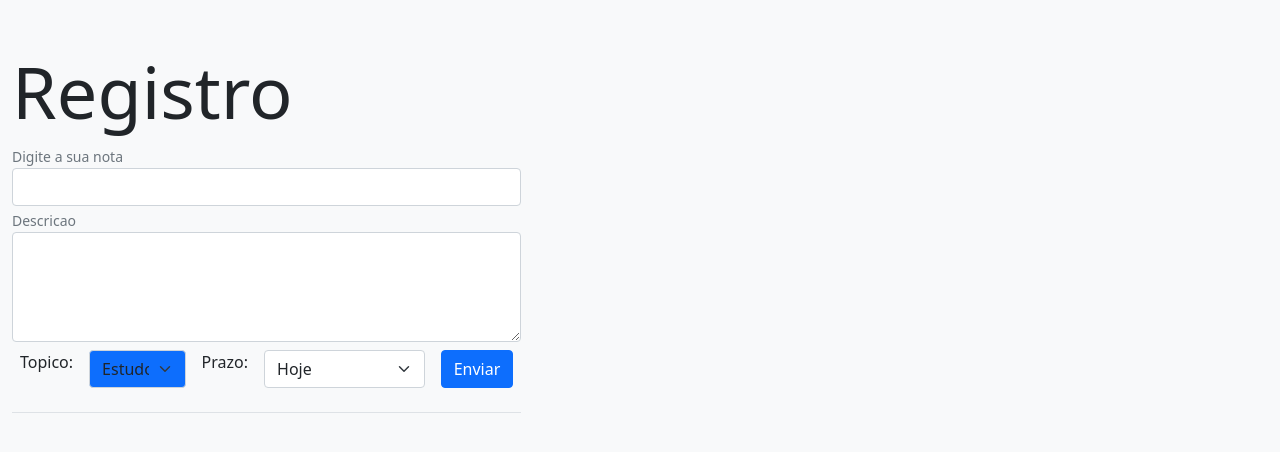
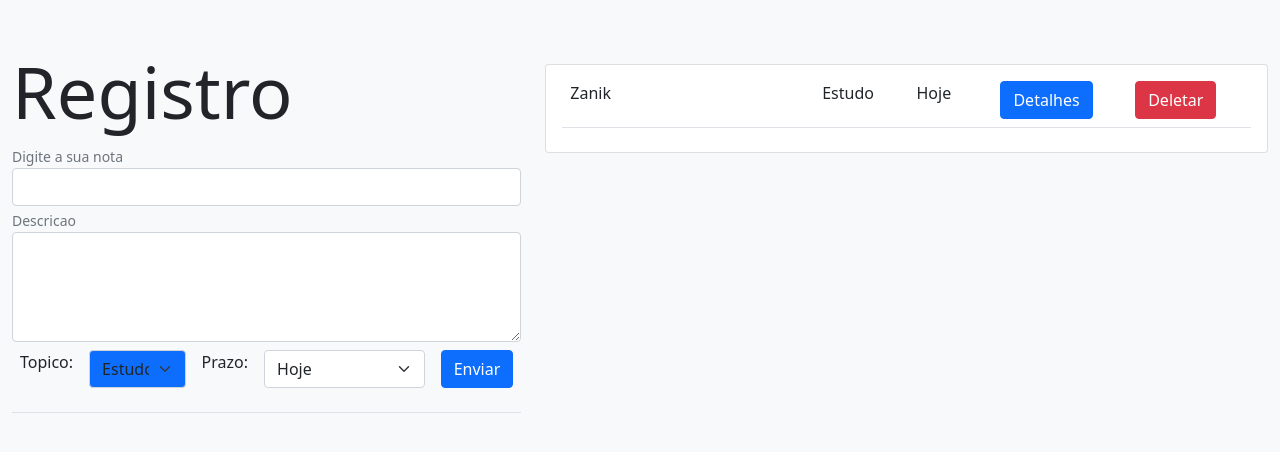
Before and after one commit to CaykeEmanuel/Exemplo-basico-TODO-CRUD-com-Flask-Bootstap, a Flask app: page / in a window 1280 px wide. Shown: the part 56-508 px from the top of the page. Run offline with Flask 2, Linux system fonts and the light colour scheme; data comes from the database, SQL or seed files in the repository; both versions use the stored data as it was after the commit.

Commit message:
detalhe iniciado

```diff
--- a/app.py
+++ b/app.py
@@ -14,6 +14,8 @@ class Todo(db.Model):
     topico = db.Column(db.String(9), nullable=False)
     prazo = db.Column(db.String(20), nullable=False)
     data_pub = db.Column(db.DateTime, nullable=False, default=datetime.utcnow)
+    def __repr__(self):
+        return '<Note %r>' % self.nota
 
 
 @app.route('/', methods=['GET','POST'])
@@ -36,6 +38,22 @@ def index():
         return render_template('index.html',banco=banco)
 
 
+@app.route('/delete/<int:id>')
+def delete(id):
+    dado_a_deletar = Todo.query.get_or_404(id)
+
+    try:
+        db.session.delete(dado_a_deletar)
+        db.session.commit()
+        return redirect('/')
+    except:
+        return 'dado não encontrado'
+
+@app.route('/detail/<int:id>')
+def detail(id):
+    nota = Todo.query.get_or_404(id)
+    return render_template('detail.html',banco=nota)
+
 
 if __name__ == "__main__":
     app.run(debug=True)
--- a/templates/index.html
+++ b/templates/index.html
@@ -24,14 +24,14 @@
                             <tbody>
                                 <td>Topico:</td>
                                 <td>
-                                    <select class="form-select form-select-md mb-3 bg-primary">
+                                    <select class="form-select form-select-md mb-3 bg-primary" name="topico">
                                     <option selected value="Estudo">Estudo</option>
                                     <option value="Lazer">Lazer</option>
                                     <option value="Trabalho">Trabalho</option>
                                     <option value="Outros">Outros</option>
                                   </select></td>
                                 <td>Prazo:</td>
-                                <td><select class="form-select form-select-md mb-3" aria-label=".form-select-lg example">
+                                <td><select class="form-select form-select-md mb-3" aria-label=".form-select-lg example" name="prazo">
                                     <option selected value="Hoje">Hoje</option>
                                     <option value="Daqui um dia">Daqui um dia</option>
                                     <option value="Daqui dois dias">Daqui dois dias</option>
@@ -50,6 +50,36 @@
 
                 </form>
             </div>
+
+            <div class="col-md-7 col-sm-12">
+                <ul class="list-group mt-3">
+                {% if banco|length < 1 %}
+                    <h1 class="display-4" style="color:blue; text-align: center;">Não Existem dados</h1>
+                {% else %}
+
+                    {% for item in banco %}
+                    <li class="list-group-item {{item.status}}">
+                        <table class="table">
+
+                            <td class="col-md-3 col-sm-3">{{item.nota}}</td>
+                            <td class="col-md-1 col-sm-2">{{item.topico}}</td>
+                            <td class="col-md-1 col-sm-1">{{item.prazo}}</td>
+
+                            <td class="col-md-1 col-sm-2"><a type="button" class="btn btn-primary ml-2" href="/detail/{{item.id}}">Detalhes</a></td>
+
+                            <td  class="col-md-1 col-sm-2"><a type="button" class="btn btn-danger mr-2" href="/delete/{{item.id}}">Deletar</a></td>
+
+
+
+                        </table>
+
+                    </li>
+
+                    {% endfor %}
+
+                </ul>
+                {% endif %}
+            </div>
         </div>
     </div>
 {% endblock %}
```
Also changed, not shown: templates/detail.html (added, +19 -0 lines), test.db.
